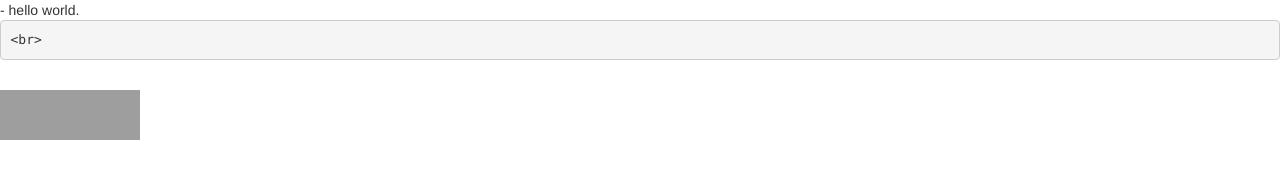
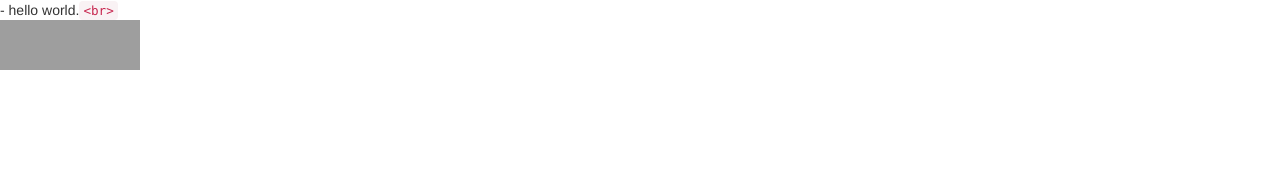
Before and after one commit to chevett/first, a plain HTML site: page index.html in a window 1280 px wide. Drawn offline with nearby package versions, Linux system fonts and the light colour scheme; grey boxes are pictures that could not be loaded; files whose address does not match are found by name.

Commit message:
Update index.html

```diff
--- a/index.html
+++ b/index.html
@@ -8,7 +8,7 @@
 -		<script src="//maxcdn.bootstrapcdn.com/bootstrap/3.2.0/js/bootstrap.min.js"></script>
 
         <script src="/root/first/blob/master/script.js?raw=true"></script>
-        hello world.<pre>&lt;br&gt;</pre><br>
+        hello world.<code>&lt;br&gt;</code><br>
         <img src="http://placekitten.com/g/140/50"/>
     </body>
 </html>
```
